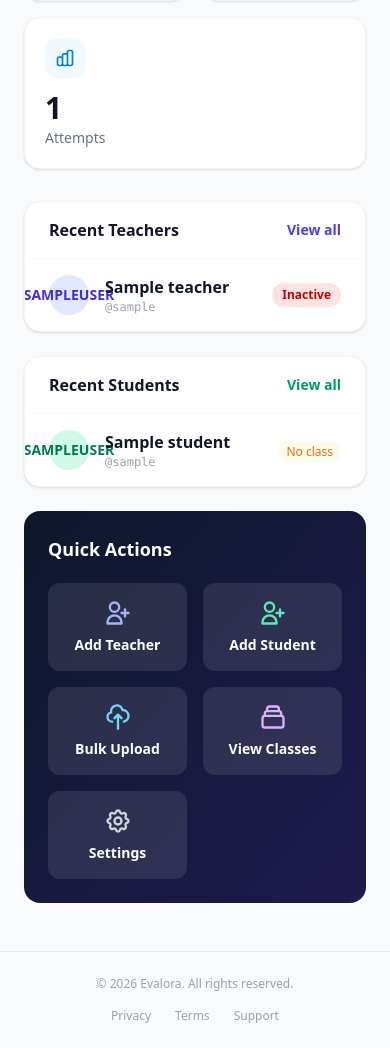
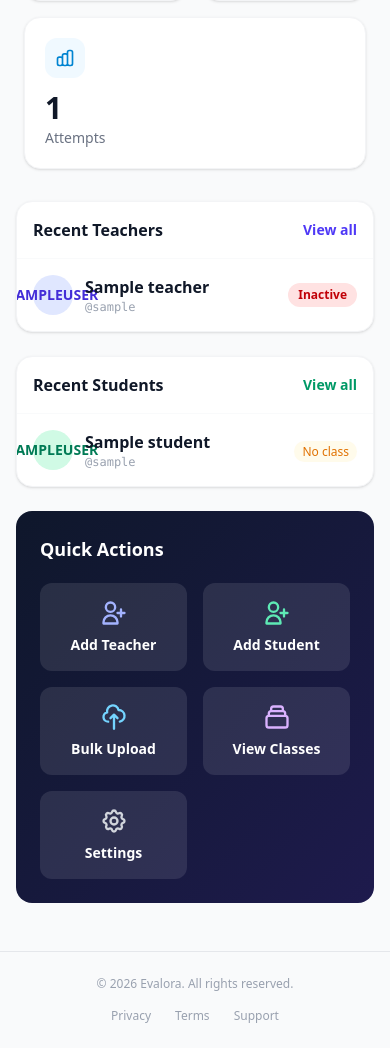
Before and after one commit to Adithya-Balan/CIT-CognIQ, a Django app: template templates/school_admin/dashboard.html in a window 390 px wide. Shown: the part 761-1809 px from the top of the page. Run offline with Django 5.2, Linux system fonts and the light colour scheme; the template is opened without the code that fills it: most values are stand-ins (such as "Sample title", 1, 10 or a date in 2020); grey boxes marked "Sample" are stand-in pictures.

Commit message:
style: improve mobile responsiveness and text truncation on school admin dashboard

```diff
--- a/templates/school_admin/dashboard.html
+++ b/templates/school_admin/dashboard.html
@@ -120,30 +120,30 @@
   </div>
 
   <!-- Quick Actions + Recent Lists -->
-  <div class="max-w-7xl mx-auto px-6 mt-8 grid grid-cols-1 lg:grid-cols-2 gap-6 pb-12">
+  <div class="max-w-7xl mx-auto px-4 sm:px-6 mt-8 grid grid-cols-1 lg:grid-cols-2 gap-6 pb-12">
 
     <!-- Recent Teachers -->
     <div class="bg-white rounded-2xl border border-gray-100 shadow-sm overflow-hidden">
-      <div class="flex items-center justify-between px-6 py-4 border-b border-gray-50">
+      <div class="flex items-center justify-between px-4 sm:px-6 py-4 border-b border-gray-50">
         <h2 class="font-bold text-gray-900">Recent Teachers</h2>
         <a href="{% url 'school_admin_manage_teachers' %}" class="text-sm text-indigo-600 font-semibold hover:underline">View all</a>
       </div>
       <div class="divide-y divide-gray-50">
         {% for teacher in recent_teachers %}
-        <div class="flex items-center gap-4 px-6 py-4 hover:bg-gray-50 transition-colors">
+        <div class="flex items-center gap-3 sm:gap-4 px-4 sm:px-6 py-4 hover:bg-gray-50 transition-colors">
           <div class="h-10 w-10 rounded-full bg-indigo-100 flex items-center justify-center shrink-0">
             <span class="font-bold text-indigo-700 text-sm">{{ teacher.first_name|first|upper }}{{ teacher.last_name|first|upper }}</span>
           </div>
           <div class="flex-1 min-w-0">
             <p class="font-semibold text-gray-900 truncate">{{ teacher.get_full_name }}</p>
-            <p class="text-xs text-gray-400 font-mono">@{{ teacher.username }}</p>
+            <p class="text-xs text-gray-400 font-mono truncate">@{{ teacher.username }}</p>
           </div>
-          <span class="{% if teacher.is_active %}bg-green-100 text-green-700{% else %}bg-red-100 text-red-700{% endif %} text-xs font-semibold px-2.5 py-1 rounded-full">
+          <span class="{% if teacher.is_active %}bg-green-100 text-green-700{% else %}bg-red-100 text-red-700{% endif %} text-xs font-semibold px-2.5 py-1 rounded-full shrink-0">
             {% if teacher.is_active %}Active{% else %}Inactive{% endif %}
           </span>
         </div>
         {% empty %}
-        <div class="px-6 py-10 text-center text-gray-400 text-sm">
+        <div class="px-4 sm:px-6 py-10 text-center text-gray-400 text-sm">
           No teachers yet. <a href="{% url 'school_admin_create_teacher' %}" class="text-indigo-600 font-semibold hover:underline">Add one →</a>
         </div>
         {% endfor %}
@@ -152,24 +152,24 @@
 
     <!-- Recent Students -->
     <div class="bg-white rounded-2xl border border-gray-100 shadow-sm overflow-hidden">
-      <div class="flex items-center justify-between px-6 py-4 border-b border-gray-50">
+      <div class="flex items-center justify-between px-4 sm:px-6 py-4 border-b border-gray-50">
         <h2 class="font-bold text-gray-900">Recent Students</h2>
         <a href="{% url 'school_admin_manage_students' %}" class="text-sm text-emerald-600 font-semibold hover:underline">View all</a>
       </div>
       <div class="divide-y divide-gray-50">
         {% for student in recent_students %}
-        <div class="flex items-center gap-4 px-6 py-4 hover:bg-gray-50 transition-colors">
+        <div class="flex items-center gap-3 sm:gap-4 px-4 sm:px-6 py-4 hover:bg-gray-50 transition-colors">
           <div class="h-10 w-10 rounded-full bg-emerald-100 flex items-center justify-center shrink-0">
             <span class="font-bold text-emerald-700 text-sm">{{ student.first_name|first|upper }}{{ student.last_name|first|upper }}</span>
           </div>
           <div class="flex-1 min-w-0">
             <p class="font-semibold text-gray-900 truncate">{{ student.get_full_name }}</p>
-            <p class="text-xs text-gray-400 font-mono">@{{ student.username }}</p>
+            <p class="text-xs text-gray-400 font-mono truncate">@{{ student.username }}</p>
           </div>
           <div class="text-right shrink-0">
             {% with student.student_classes.first as sc %}
             {% if sc %}
-              <span class="text-xs text-gray-500 bg-gray-100 px-2 py-0.5 rounded-full">{{ sc.name }}</span>
+              <span class="text-xs text-gray-500 bg-gray-100 px-2 py-0.5 rounded-full truncate max-w-[100px] inline-block align-middle">{{ sc.name }}</span>
             {% else %}
               <span class="text-xs text-amber-600 bg-amber-50 px-2 py-0.5 rounded-full">No class</span>
             {% endif %}
@@ -177,7 +177,7 @@
           </div>
         </div>
         {% empty %}
-        <div class="px-6 py-10 text-center text-gray-400 text-sm">
+        <div class="px-4 sm:px-6 py-10 text-center text-gray-400 text-sm">
           No students yet. <a href="{% url 'school_admin_create_student' %}" class="text-emerald-600 font-semibold hover:underline">Add one →</a>
         </div>
         {% endfor %}
```
Also changed, not shown: static/styles/output.css.
